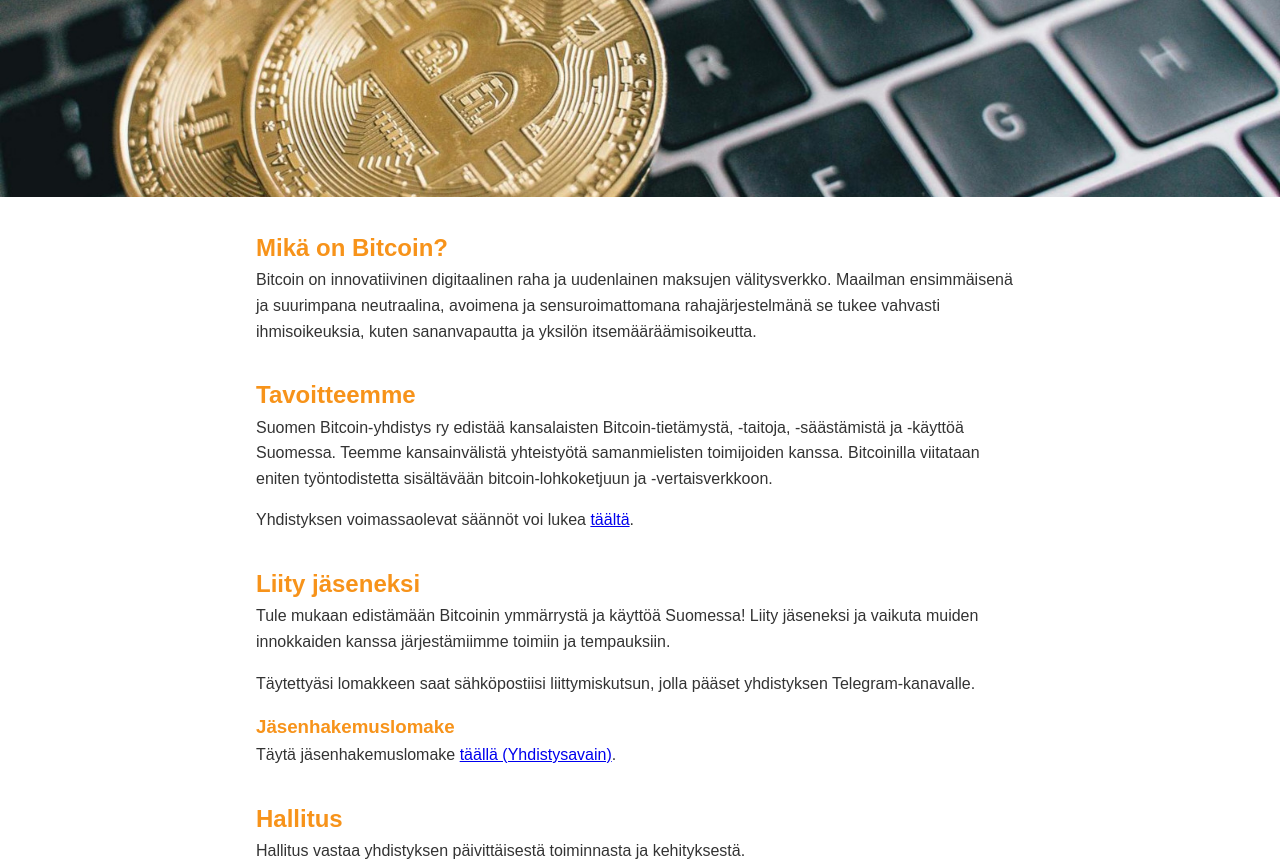
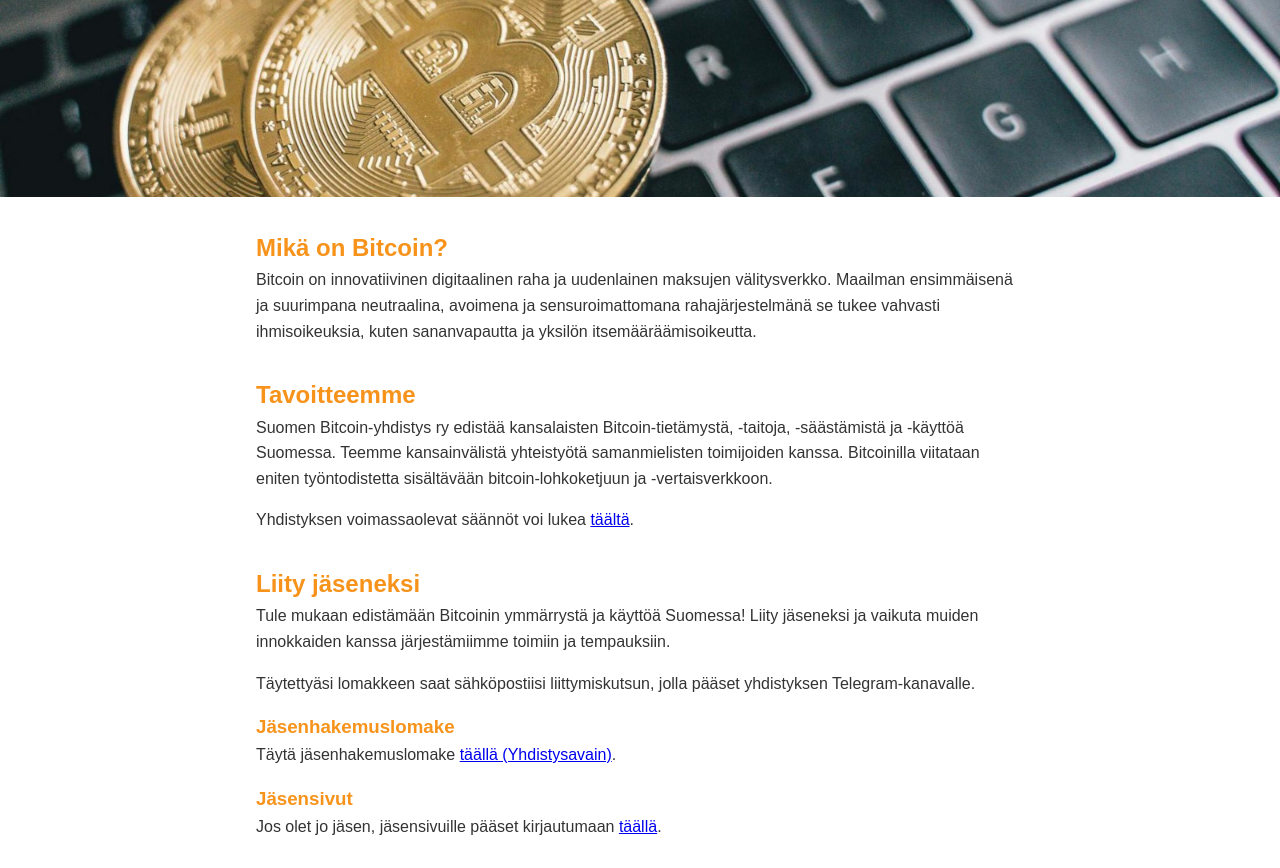
Before and after one commit to bitcoin-yhdistys/bitcoin-yhdistys.github.io, a plain HTML site: page index.html in a window 1280 px wide. Shown: the part 75-943 px from the top of the page. Drawn offline with Linux system fonts and the light colour scheme.

Commit message:
Lisää linkki jäsensivuille kirjautumiseen

```diff
--- a/index.html
+++ b/index.html
@@ -27,6 +27,8 @@
             <p>Täytettyäsi lomakkeen saat sähköpostiisi liittymiskutsun, jolla pääset yhdistyksen Telegram-kanavalle.</p>
             <h3>Jäsenhakemuslomake</h3>
             <p>Täytä jäsenhakemuslomake <a href="https://bitcoin.yhdistysavain.fi/">täällä (Yhdistysavain)</a>.</p>
+            <h3>Jäsensivut</h3>
+            <p>Jos olet jo jäsen, jäsensivuille pääset kirjautumaan <a href="https://bitcoin.yhdistysavain.fi/jasensivut/">täällä</a>.</p>
         </section>
         <section id="hallitus">
             <h2>Hallitus</h2>
```
